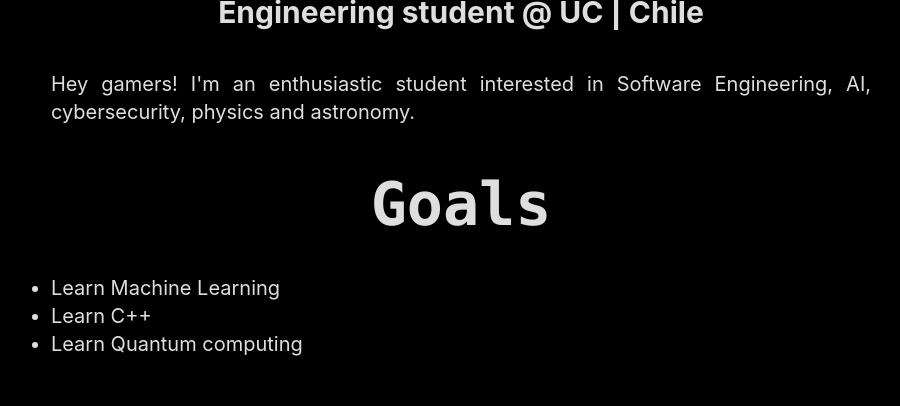
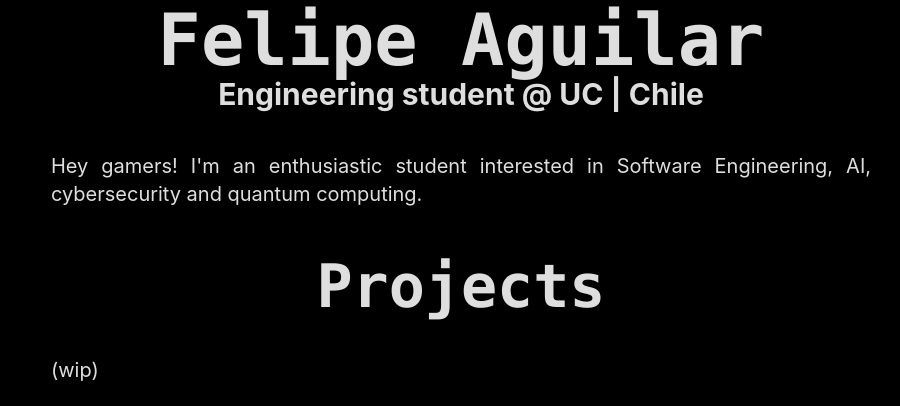
Before and after one commit to MrBased/MrBased.github.io, a React (Vite) app: page / in a window 1280 px wide. Shown: the part 302-708 px from the top of the page, without its empty margins (179-1079 px from the left). Built offline with nearby package versions, Linux system fonts and the light colour scheme.

Commit message:
add: favicon

```diff
--- a/index.html
+++ b/index.html
@@ -2,7 +2,7 @@
 <html lang="en">
   <head>
     <meta charset="UTF-8" />
-    <link rel="icon" type="image/svg+xml" href="/vite.svg" />
+    <link rel="icon" type="image/svg+xml" href="/favicon.ico" />
     <meta name="viewport" content="width=device-width, initial-scale=1.0" />
     <title>Mr. Based</title>
   </head>
--- a/src/App.jsx
+++ b/src/App.jsx
@@ -14,21 +14,9 @@
         <h2 className='font-bold text-3xl items-center justify-center'>Engineering student @ UC | Chile</h2>
       </div>
       <div className='animate-land text-xl text-justify max-w-prose'>
-        Hey gamers! I'm an enthusiastic student interested in Software Engineering, AI, cybersecurity, physics and astronomy.
+        Hey gamers! I'm an enthusiastic student interested in Software Engineering, AI, cybersecurity and quantum computing.
       </div>
       <div>
-        <div className='animate-land pt-12 pb-10'>
-          <h1 className=" font-bold text-6xl font-mono">
-            Goals
-          </h1>
-        </div>
-        <div className='animate-land text-xl text-justify'>
-          <ul className='list-disc max-w-prose'>
-            <li>Learn Machine Learning</li>
-            <li>Learn C++</li>
-            <li>Learn Quantum computing</li>
-          </ul>
-        </div>
       </div>
       <div>
         <div className='animate-land pt-12 pb-10'>
```
Also changed, not shown: 1 other file (tests, documents, lock files or other folders).
